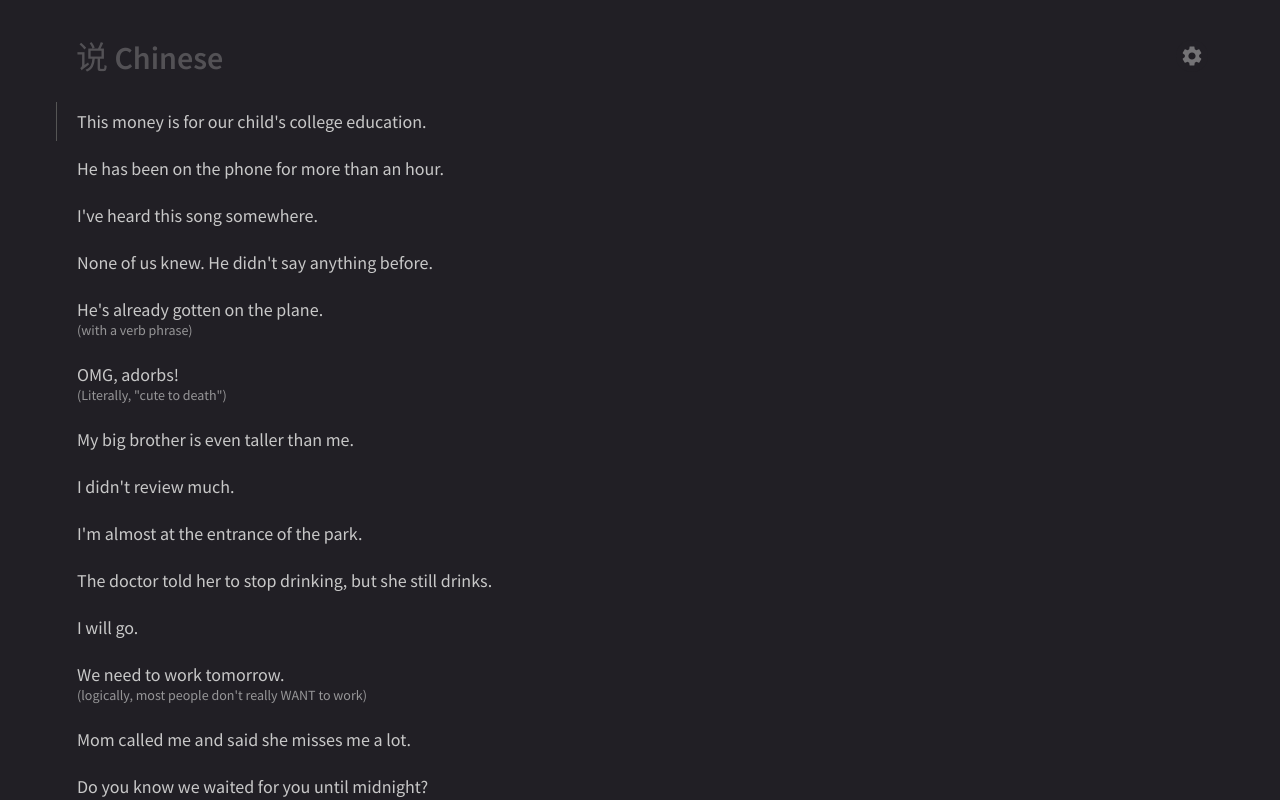
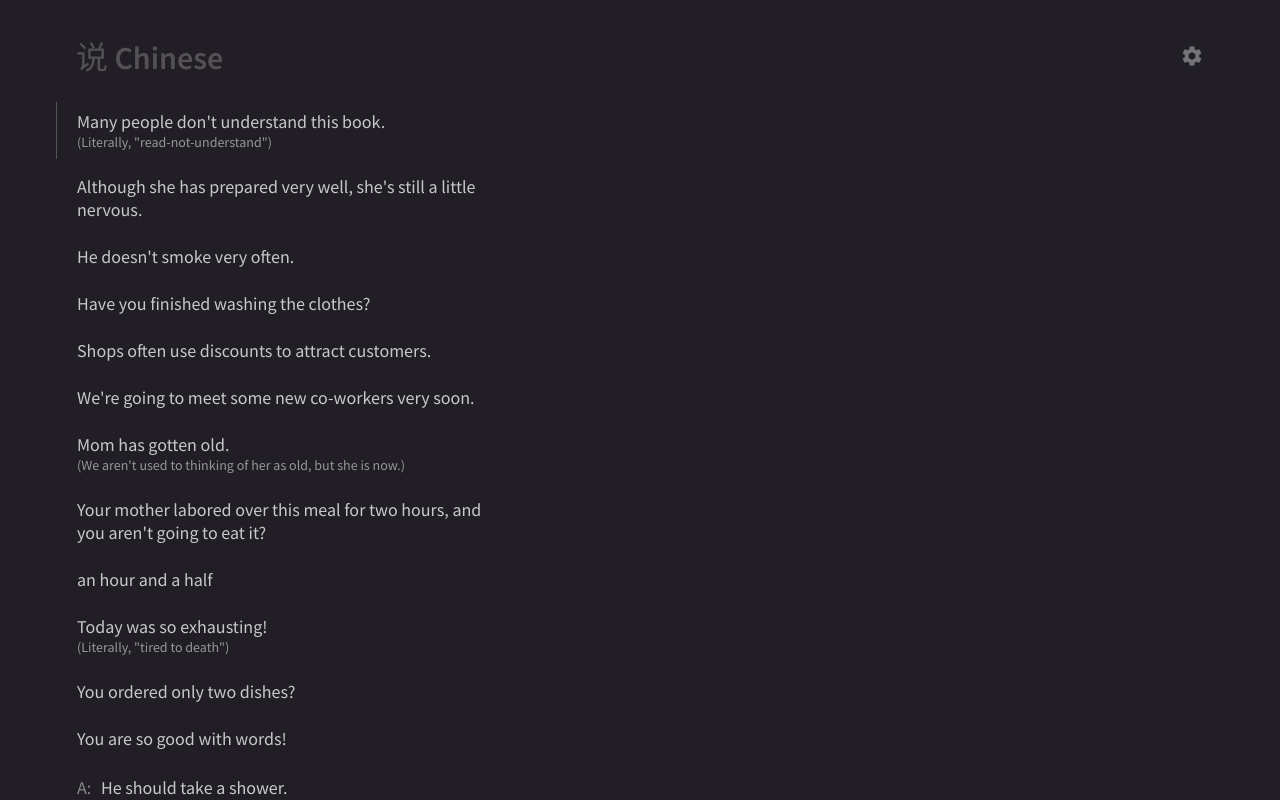
Before and after one commit to Xyzrr/shuo-chinese, a React (Vite) app: page / in a window 1280 px wide. Shown: the top 800 px of the page. Built offline with nearby package versions, Linux system fonts and the light colour scheme.

Commit message:
stop shuffling so much

```diff
--- a/src/App.tsx
+++ b/src/App.tsx
@@ -11,7 +11,7 @@ import SettingsIcon from "@mui/icons-material/Settings";
 import XIcon from "@mui/icons-material/Clear";
 import Checkbox from "@mui/material/Checkbox";
 import ChinesePopup from "./ChinesePopup";
-import { extractCards, articleFromCard } from "./card-utils";
+import { extractCards, articleFromCard, allCards } from "./card-utils";
 
 const SpeechRecognition =
   (window as any).SpeechRecognition || (window as any).webkitSpeechRecognition;
@@ -35,13 +35,6 @@ const darkTheme = createTheme({
     mode: "dark",
   },
 });
-
-const shuffleArray = (array: any[]) => {
-  for (let i = array.length - 1; i > 0; i--) {
-    const j = Math.floor(Math.random() * (i + 1));
-    [array[i], array[j]] = [array[j], array[i]];
-  }
-};
 
 const App: React.FC = () => {
   const [selectedIndex, setSelectedIndex] = React.useState(0);
@@ -71,10 +64,10 @@ const App: React.FC = () => {
   }, []);
 
   const cards = React.useMemo(() => {
-    let result: any[] = [];
-    for (let i = levels[0]; i <= levels[1]; i++) {
-      result.push(...extractCards(i));
-    }
+    let result = allCards.filter(
+      (c: any) => c.level >= levels[0] && c.level <= levels[1]
+    );
+
     if (searching && searchText !== "") {
       const lowercased = searchText.toLowerCase();
       result = result.filter((c) => {
@@ -92,8 +85,8 @@ const App: React.FC = () => {
       });
     }
 
-    shuffleArray(result);
     result = result.slice(0, 50);
+
     return result;
   }, [levels, searchText, searching]);
 
--- a/src/card-utils.ts
+++ b/src/card-utils.ts
@@ -46,6 +46,20 @@ export const extractCards = (level: number) => {
   return cards;
 };
 
+const shuffleArray = (array: any[]) => {
+  for (let i = array.length - 1; i > 0; i--) {
+    const j = Math.floor(Math.random() * (i + 1));
+    [array[i], array[j]] = [array[j], array[i]];
+  }
+};
+
+export const allCards: any[] = [];
+for (let i = 0; i < articleSets.length; i++) {
+  const cards = extractCards(i);
+  allCards.push(...cards);
+}
+shuffleArray(allCards);
+
 export const articleFromCard = (card: any) => {
   return articleSets[card.level].find(
     (article) => article.title === card.article
```
